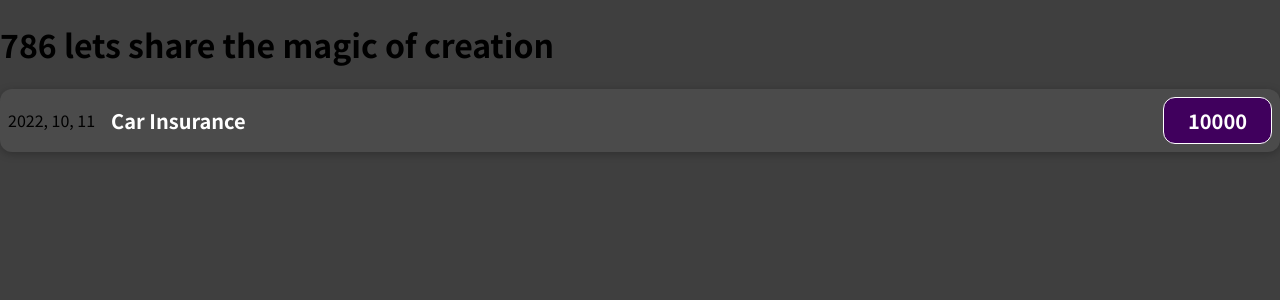
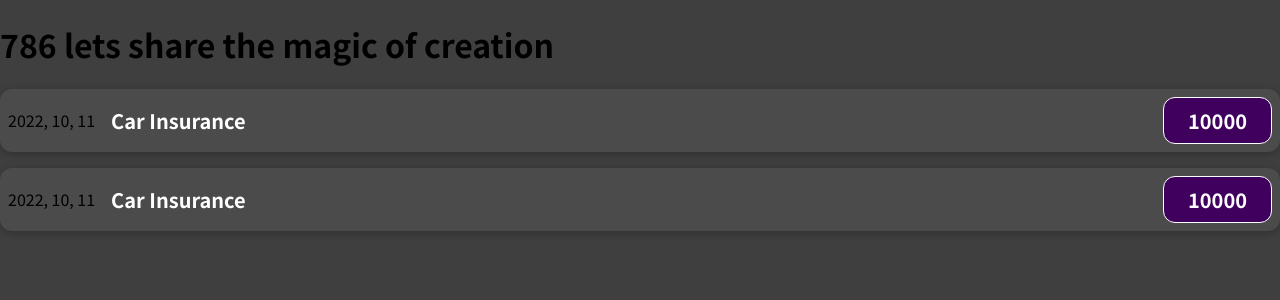
Before and after one commit to studiolaidbackanonymous/dev_reactprojects, a JavaScript app in the folder react_project_1/: page / in a window 1280 px wide. Shown: the top 300 px of the page. Built offline with nearby package versions, Linux system fonts and the light colour scheme.

Commit message:
codes added

```diff
--- a/react_project_1/src/App.js
+++ b/react_project_1/src/App.js
@@ -5,6 +5,7 @@ function App() {
     <div>
       <h1>786 lets share the magic of creation</h1>
       <ExpenseItem />
+      <ExpenseItem />
     </div>
   );
 }
```
Also changed, not shown: 1 other file (tests, documents, lock files or other folders).
